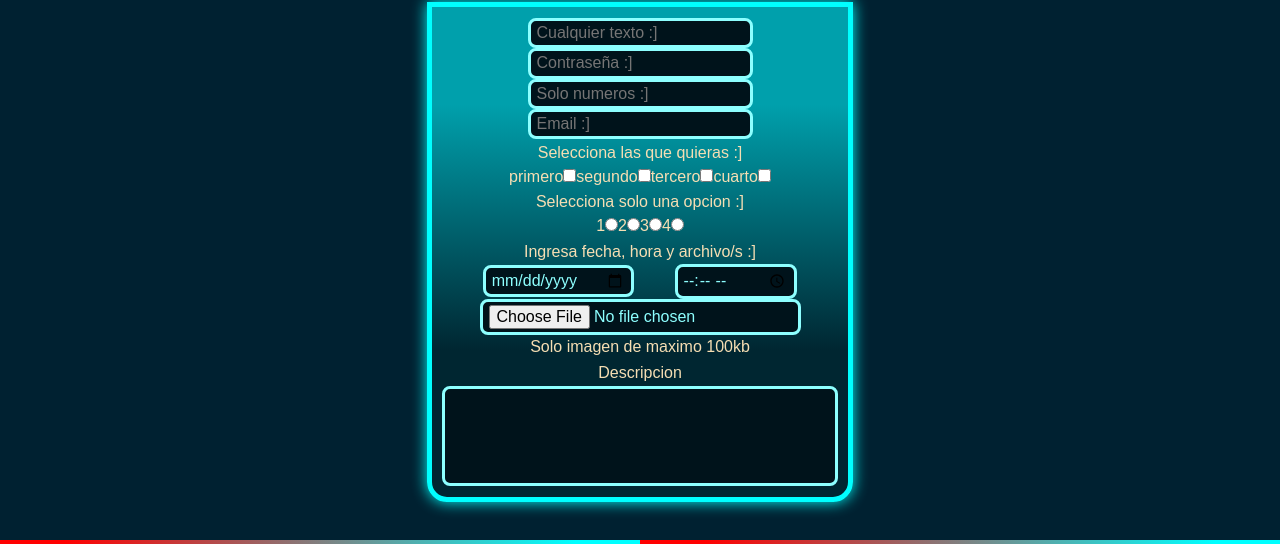
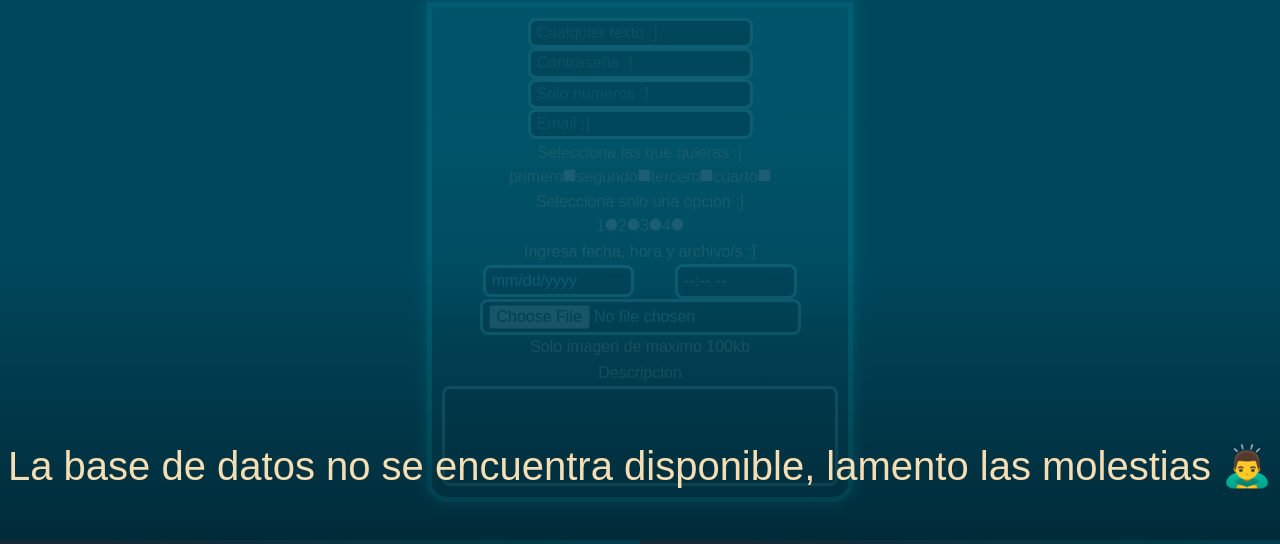
Before and after one commit to JehuCalle/portafolio-react, a React (Create React App) app in the folder frontend/: page /portafolio-react/Pages/ExperimentoConBD in a window 1280 px wide. Shown: the part 130-674 px from the top of the page. Built offline with nearby package versions, Linux system fonts and the light colour scheme; no server answers; a web font is replaced by a local one.

Commit message:
Mensaje estado del servidor agregado

```diff
--- a/frontend/src/Css/ExperimentoConBD.css
+++ b/frontend/src/Css/ExperimentoConBD.css
@@ -3,7 +3,25 @@
   flex-wrap: wrap;
 }
 
-.contAlertaBD{
+.estadoBD {
+  height: 94%;
+  width: 100%;
+  display: flex;
+  align-items: center;
+  justify-content: center;
+  background-image: linear-gradient( 0deg, rgba(0, 18, 26, 0.712) 20%, rgba(0, 113, 145, 0.568) 70%);
+  background-color: rgba(0, 14, 19, 0.767);
+  position: absolute;
+  z-index: 1000;
+}
+.lblEstadoBD {
+  width: 100%;
+  text-align: center;
+  font-size: 40px;
+  line-height: 3.5rem;
+}
+
+.contAlertaBD {
   width: 200px;
   height: 50px;
   display: flex;
@@ -19,17 +37,17 @@
   -o-border-radius: 10px;
   left: -220px;
 }
-.alertaBien{
+.alertaBien {
   background-color: rgb(0, 110, 50) !important;
   border: 5px solid rgb(0, 61, 36) !important;
   box-shadow: 0px 0px 20px rgb(0, 110, 50) !important;
 }
-.alertaMal{
+.alertaMal {
   background-color: red !important;
   border: 5px solid rgb(39, 7, 7) !important;
   box-shadow: 0px 0px 20px red !important;
 }
-.animAlertaBD{
+.animAlertaBD {
   animation-name: test1;
   animation-duration: 2s;
 }
@@ -73,6 +91,31 @@
   align-items: center;
   align-content: space-around;
   justify-content: center;
+}
+.inputTooltip {
+  position: relative;
+  display: inline-block;
+}
+.textoTooltip {
+  visibility: hidden;
+  width: 160px;
+  background-color: #555;
+  color: #fff;
+  text-align: center;
+  border-radius: 6px;
+  padding: 5px 0;
+  position: absolute;
+  z-index: 1;
+  bottom: 125%; /* Posición del tooltip */
+  left: 50%;
+  margin-left: -80px; /* Ajuste del centro del tooltip */
+  opacity: 0;
+  transition: opacity 0.3s;
+}
+.inputTooltip:hover .textoTooltip {
+  position: absolute;
+  visibility: visible;
+  opacity: 1;
 }
 .miniContFormBD {
   display: flex;
--- a/frontend/src/Pages/ExperimentoConBD.jsx
+++ b/frontend/src/Pages/ExperimentoConBD.jsx
@@ -6,6 +6,8 @@ import axios from 'axios';
 import EditarInfoMongoDB from "../Componentes/EditarInfoMongoDB.jsx";
 
 function ExperimentoConBD (){
+
+  const [textoLbl, setTextoLbl] =useState('Cargando...')
 
   //PRIMERA PARTE
   const refTexto = useRef(null);
@@ -16,6 +18,7 @@ function ExperimentoConBD (){
   const [ numeros, setNumeros ] = useState('');
   const refEmail = useRef(null);
   const [ email, setEmail ] = useState('');
+  const validarEmail = /^[^\s@]+@[^\s@]+\.[^\s@]+$/;
   //SEGUNDA PARTE
   const [ primerCheck, setPrimerCheck ] = useState(false);
   const [ segundoCheck, setSegundoCheck ] = useState(false);
@@ -50,7 +53,11 @@ function ExperimentoConBD (){
     setNumeros(refNumeros.current.valueAsNumber);
   };
   const emailCaptura = (e) => {
-    setEmail(refEmail.current.value);
+    if(validarEmail.test(refEmail.current.value) === true){
+      setEmail(refEmail.current.value);
+    }else if(validarEmail.test(refEmail.current.value) === false){
+      setEmail('');
+    }
   };
   // SELECCION CHECKBOX
   const primerCheckCaptura = (e) => {
@@ -95,10 +102,25 @@ function ExperimentoConBD (){
     VER USUARIO - VER USUARIO - VER USUARIO - VER USUARIO - VER USUARIO - VER USUARIO - VER USUARIO - VER USUARIO -
      VER USUARIO - VER USUARIO - VER USUARIO - VER USUARIO - VER USUARIO - VER USUARIO - VER USUARIO - VER USUARIO - */
   const [ usuariosList, setUsuariosList ] = useState([])
+  const [ estadoBD, setEstadoBD ] = useState('');
 
   const obtenerUsuarios = async (e) => {
-    const resultado = await axios.get('http://localhost:3000/api/users');
-    setUsuariosList(resultado.data);
+    try {
+      const resultado = await axios.get('http://localhost:3000/api/users');
+      if(resultado.status === 200){
+        setEstadoBD(true);
+        console.log(1);
+        setUsuariosList(resultado.data);
+      }else{
+        console.log(2.1);
+        setEstadoBD(false);
+        setTextoLbl('La base de datos no se encuentra disponible, lamento las molestias 🙇‍♂️');
+      }
+    } catch (error) {
+      console.log(2.2);
+      setEstadoBD(false);
+      setTextoLbl('La base de datos no se encuentra disponible, lamento las molestias 🙇‍♂️');
+    }
   };
 
   useEffect(()=>{
@@ -107,6 +129,7 @@ function ExperimentoConBD (){
         obtenerUsuarios();
       } catch (error) {
         console.error("ERROR LISTA USUARIOS");
+        console.log("ERROR LISTA USUARIOS");
       };
     };
     fetchUsuarios();
@@ -140,6 +163,13 @@ function ExperimentoConBD (){
           listaInp[cont].classList.add('vacio');
         };
       };
+      if(email !== ''){
+        listaInp[3].classList.remove('vacio');
+        listaInp[3].classList.add('lleno');
+      }else if(email ===''){
+        listaInp[3].classList.remove('lleno');
+        listaInp[3].classList.add('vacio');
+      }
       if(archivos !== ''){
         listaInp[6].classList.remove('vacio');
         listaInp[6].classList.add('lleno');
@@ -487,6 +517,9 @@ function ExperimentoConBD (){
   }
   return(
     <div className="cuerpoBD col-12">
+      <div className={`estadoBD ${estadoBD ? 'd-none' : ''}`}>
+        <label className="lblEstadoBD">{textoLbl}</label>
+      </div>
       <div className={`contAlertaBD ${estadoTxtAlerta} ${estadoAnimAlerta}`} ref={refAlerta}>
         <label>{txtAlerta}</label>
       </div>
@@ -500,7 +533,8 @@ function ExperimentoConBD (){
               <input ref={refTexto} onChange={textoCaptura} type="text" placeholder="Cualquier texto :]"/>
               <input ref={refPass} onChange={passCaptura} type="password" placeholder="Contraseña :]"/>
               <input ref={refNumeros} onChange={numerosCaptura} type="number" placeholder="Solo numeros :]"/>
-              <input ref={refEmail} onChange={emailCaptura} type="email" placeholder="Email :]"/>
+              <input className="inputTooltip" ref={refEmail} onChange={emailCaptura} type="email" placeholder="Email :]"/>
+              <span className="textoTooltip">aaaaaaaaa</span>
             </div>
             <div className="col-12 miniContFormBD">
               <label className="col-12">Selecciona las que quieras :]</label>
--- a/frontend/src/Pages/Inicio.jsx
+++ b/frontend/src/Pages/Inicio.jsx
@@ -187,11 +187,11 @@ function Inicio(){
                 </div>
             </Link>
             <Link
-              className="proyectoDesactivado dividirPartesIguales col-12 col-lg-6 col-xl-4 col-xxl-4"
+              className="proyectoActivado dividirPartesIguales col-12 col-lg-6 col-xl-4 col-xxl-4"
               to= "Pages/ExperimentoConBD">
                 <div className="proyectoN5">
                   <label className="h3">Proyecto N°5</label>
-                  <label>Apartado en donde se envian y reciben datos de dos bases de datos, en la primera base de datos se utiliza MongoDB para utilizarla 24/7 y en la segunda base de datos se utiliza MySQL para utilizarla solo cuando la base de datos esté activa.</label>
+                  <label>Apartado en donde se envian y reciben datos de dos bases de datos, en la primera base de datos se utiliza MongoDB que es NoSQL y en la segunda base de datos se utiliza MySQL que es SQL.</label>
                   <label> XXXXXXX, XXXX </label>
                 </div>
             </Link>
```
